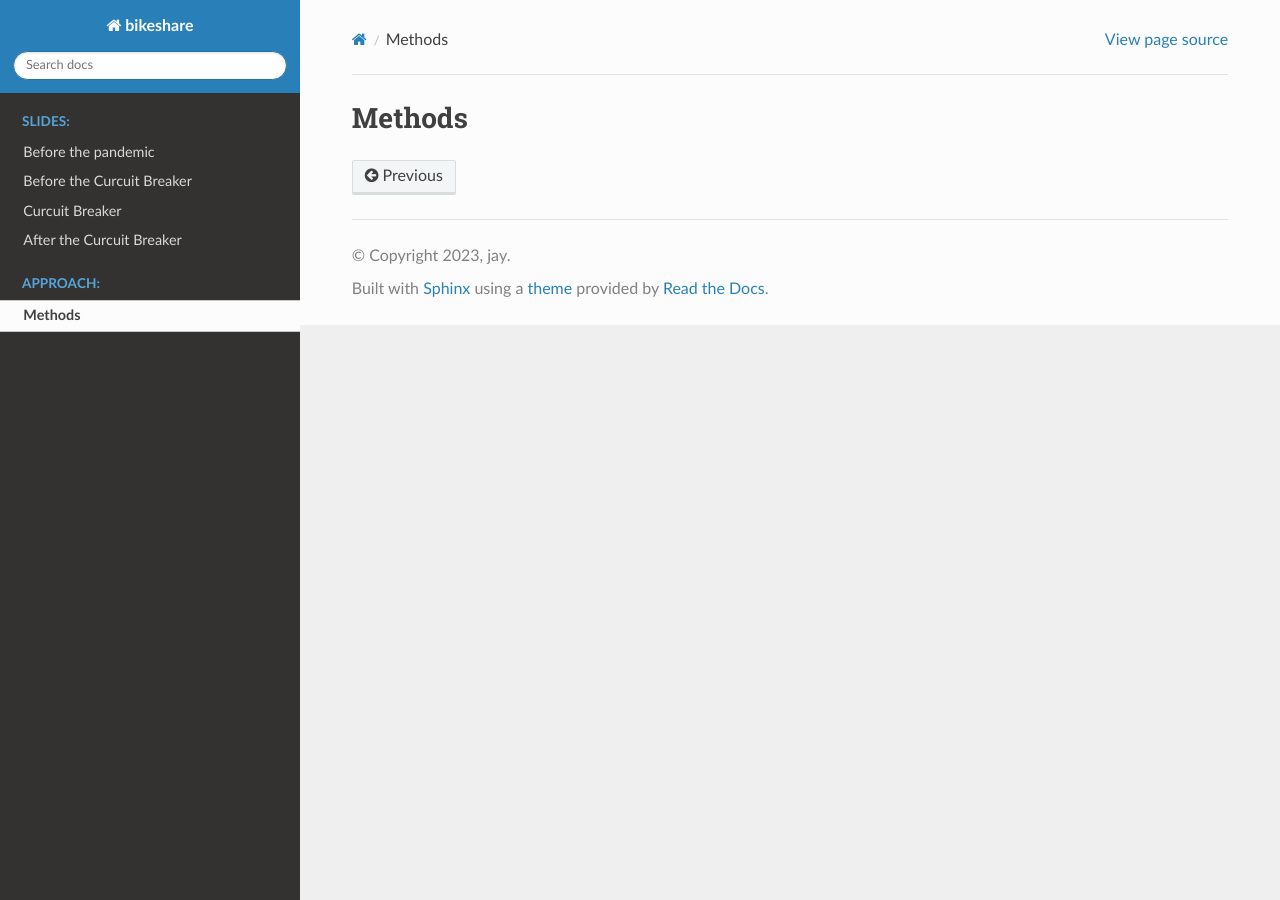
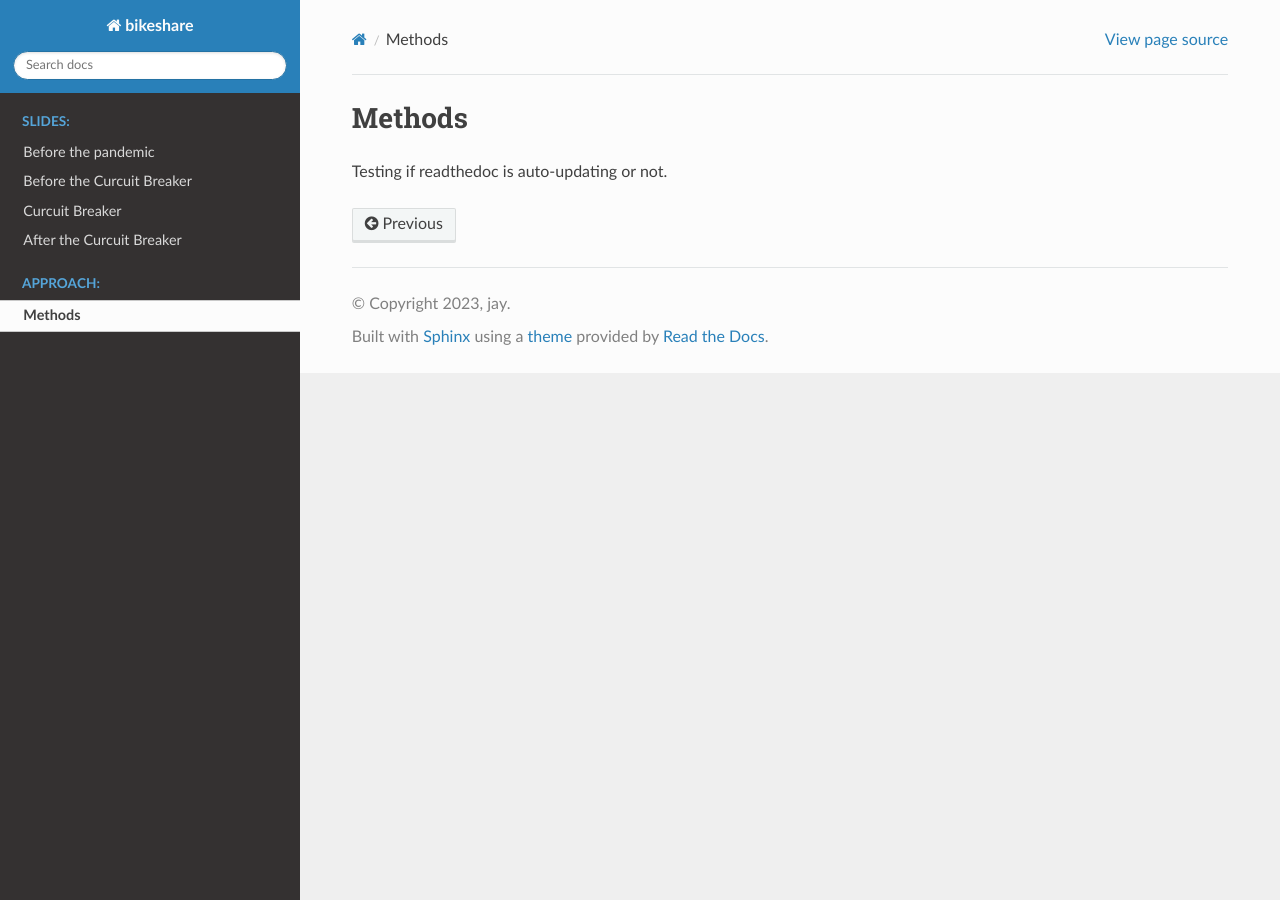
Before and after one commit to jaysjoy/bike-share-and-covid19, a Sphinx documentation site: the page built from docs/source/Approach/method.rst, in a window 1280 px wide. Built offline with Sphinx 7.4.7 and the Read the Docs theme 2.0.0, drawn with Linux system fonts in a browser that asks for light colours.

Commit message:
testing readodoc

```diff
--- a/docs/source/Approach/method.rst
+++ b/docs/source/Approach/method.rst
@@ -2,3 +2,5 @@
 
 Methods
 =========
+
+Testing if readthedoc is auto-updating or not.
```
